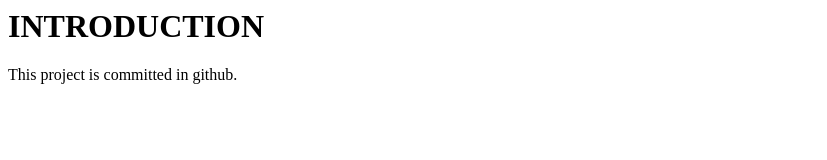
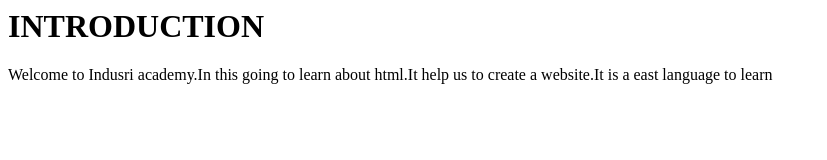
Before and after one commit to Indusrinivasan/example1, a plain HTML site: page index.html in a window 1280 px wide. Shown: the whole page, without its empty margins (0-827 px from the left). Drawn offline with Linux system fonts and the light colour scheme.

Commit message:
reverted back

```diff
--- a/index.html
+++ b/index.html
@@ -8,8 +8,8 @@
   <h1>
   INTRODUCTION
 </h1>
-<p>
-  This project is committed in github.
+<P>
+  Welcome to Indusri academy.In this going to learn about html.It help us to create a website.It is a east language to learn
 </p>
 </body>
 </html>
```
